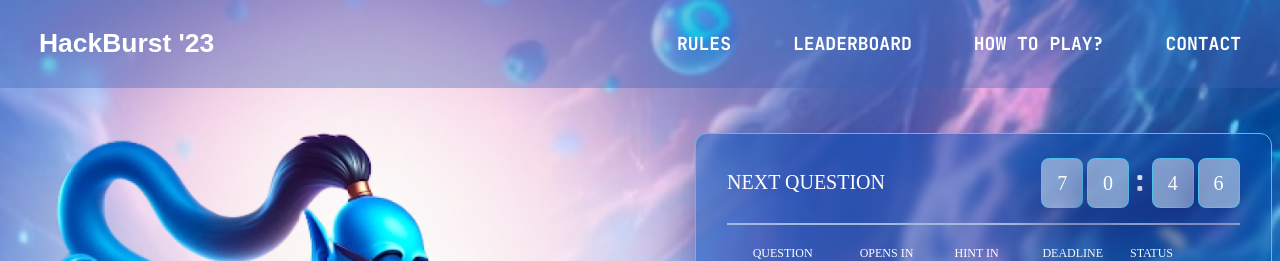
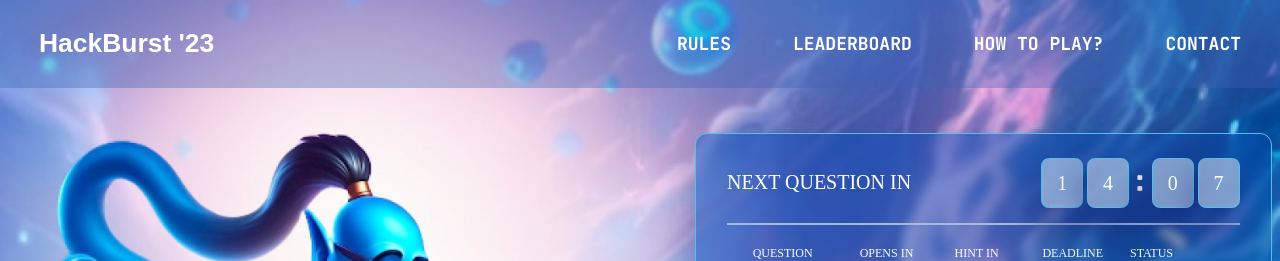
Before and after one commit to Thejus5/hackburst23, a React (Vite) app: page / in a window 1280 px wide. Shown: the top 261 px of the page. Built offline with nearby package versions, Linux system fonts and the light colour scheme; a web font is replaced by a local one.

Commit message:
Fix next question order

```diff
--- a/src/atomicComponents/Tags/tags.tsx
+++ b/src/atomicComponents/Tags/tags.tsx
@@ -18,6 +18,5 @@ export default function Tag({
     }
   };
 
-  console.log(getBgColor());
   return <TagWrapper bgColor={getBgColor()}>{label}</TagWrapper>;
 }
--- a/src/core/utils/useTimerEngine.tsx
+++ b/src/core/utils/useTimerEngine.tsx
@@ -5,6 +5,7 @@ interface TimerData {
   hours: number;
   minutes: number;
   seconds: number;
+  isTimerEnded: boolean;
 }
 
 function useTimerEngine(deadLine: string): TimerData {
@@ -12,6 +13,7 @@ function useTimerEngine(deadLine: string): TimerData {
   const [hours, setHours] = useState<number>(0);
   const [minutes, setMinutes] = useState<number>(0);
   const [seconds, setSeconds] = useState<number>(0);
+  const [isTimerEnded, setIsTimerEnded] = useState<boolean>(false);
 
   const getTimer = () => {
     const timer = Date.parse(deadLine) - Date.now();
@@ -21,11 +23,17 @@ function useTimerEngine(deadLine: string): TimerData {
       setHours(Math.floor((timer / (1000 * 60 * 60)) % 24));
       setMinutes(Math.floor((timer / 1000 / 60) % 60));
       setSeconds(Math.floor((timer / 1000) % 60));
+      if (timer === 0) {
+        setIsTimerEnded(true);
+      } else {
+        setIsTimerEnded(false);
+      }
     } else {
       setDay(0);
       setHours(0);
       setMinutes(0);
       setSeconds(0);
+      setIsTimerEnded(true);
     }
   };
 
@@ -40,6 +48,7 @@ function useTimerEngine(deadLine: string): TimerData {
     hours,
     minutes,
     seconds,
+    isTimerEnded,
   };
 }
 
--- /dev/null
+++ b/src/molecularComponets/ControlledTag/controlledTag.tsx
@@ -0,0 +1,10 @@
+import Tag from "../../atomicComponents/Tags/tags";
+import useTimerEngine from "../../core/utils/useTimerEngine";
+
+export default function ControlledTag({deadline}:{deadline:string}){
+
+    const {isTimerEnded} = useTimerEngine(deadline)
+    return(
+        <Tag label={isTimerEnded ? "Open":"Locked"}/>
+    )
+}
--- a/src/molecularComponets/MiniTimer/miniTimer.tsx
+++ b/src/molecularComponets/MiniTimer/miniTimer.tsx
@@ -1,3 +1,4 @@
+import { useEffect } from "react";
 import MiniTimerBlock, {
   TimerDivider,
 } from "../../atomicComponents/MiniTimerBlock/miniTimerBlock";
@@ -6,28 +7,52 @@ import useTimerEngine from "../../core/utils/useTimerEngine";
 import { MiniTimerWrapper } from "./miniTimer.style";
 
 export default function MiniTimer({
-  deadlineDate = appConfig.deadLineDate,
-}: Readonly<{ deadlineDate?: string }>) {
-  const { minutes, seconds } = useTimerEngine(deadlineDate);
+  deadlineDate,
+}: Readonly<{ deadlineDate: string }>) {
+  const { day, hours, minutes, seconds } = useTimerEngine(deadlineDate);
   const minuteArray: Array<string> = String(minutes).split("");
-  const secondsArray: Array<string> = String(seconds).split("");
+  const hoursArray: Array<string> = String(hours).split("");
 
   return (
     <MiniTimerWrapper>
       <div className="minutesWrapper">
-        <MiniTimerBlock label={parseInt(minuteArray[0]) || 0} />
-        <MiniTimerBlock
-          label={parseInt(minuteArray[1]) || 0}
-          className="marginLeft"
-        />
+        {hours < 10 ? (
+          <>
+            <MiniTimerBlock label={0} />
+            <MiniTimerBlock
+              label={parseInt(hoursArray[0]) || 0}
+              className="marginLeft"
+            />
+          </>
+        ) : (
+          <>
+            <MiniTimerBlock label={parseInt(hoursArray[0]) || 0} />
+            <MiniTimerBlock
+              label={parseInt(hoursArray[1]) || 0}
+              className="marginLeft"
+            />
+          </>
+        )}
       </div>
       <TimerDivider />
       <div className="secondsWrapper">
-        <MiniTimerBlock label={parseInt(secondsArray[0]) || 0} />
-        <MiniTimerBlock
-          label={parseInt(secondsArray[1]) || 0}
-          className="marginLeft"
-        />
+      {minutes < 10 ? (
+          <>
+            <MiniTimerBlock label={0} />
+            <MiniTimerBlock
+              label={parseInt(minuteArray[0]) || 0}
+              className="marginLeft"
+            />
+          </>
+        ) : (
+          <>
+            <MiniTimerBlock label={parseInt(minuteArray[0]) || 0} />
+            <MiniTimerBlock
+              label={parseInt(minuteArray[1]) || 0}
+              className="marginLeft"
+            />
+          </>
+        )}
       </div>
     </MiniTimerWrapper>
   );
--- a/src/molecularComponets/QuestionBoard/questionBoard.tsx
+++ b/src/molecularComponets/QuestionBoard/questionBoard.tsx
@@ -6,16 +6,26 @@ import {
   questionConfig,
 } from "../../core/appConfig";
 import useTimerEngine from "../../core/utils/useTimerEngine";
+import ControlledTag from "../ControlledTag/controlledTag";
 import MiniTimer from "../MiniTimer/miniTimer";
 import { DataTable, Wrapper } from "./questionBoard.styles";
 
 export default function QuestionBoard() {
+  const { isTimerEnded } = useTimerEngine(questionConfig[0].opensIn);
+
+  const getNextQuestion = (): any => {
+    return questionConfig.find((question: QuestionConfigInterface) => {
+      const timeLeft = Date.parse(question.opensIn) - Date.now();
+
+      return timeLeft > 0;
+    });
+  };
   return (
     <Wrapper>
       <div className="padding">
         <div className="timerWrapper">
-          <p>Next Question</p>
-          <MiniTimer deadlineDate={appConfig.deadLineDate} />
+          <p>Next Question in</p>
+          <MiniTimer deadlineDate={getNextQuestion()?.opensIn} />
         </div>
         <hr />
         <DataTable>
@@ -33,7 +43,10 @@ export default function QuestionBoard() {
               <tr key={question.questionName}>
                 <td>
                   {question.questionLink ? (
-                    <a href={question.questionLink} target="_blank">
+                    <a
+                      href={isTimerEnded ? question.questionLink : "#"}
+                      target={isTimerEnded ? "_blank" : ""}
+                    >
                       {question.questionName}
                     </a>
                   ) : (
@@ -50,7 +63,7 @@ export default function QuestionBoard() {
                   <TextTimer deadLine={question.deadLine} />
                 </td>
                 <td>
-                  <Tag label="Locked" />
+                  <ControlledTag deadline={question.opensIn} />
                 </td>
               </tr>
             ))}
```
